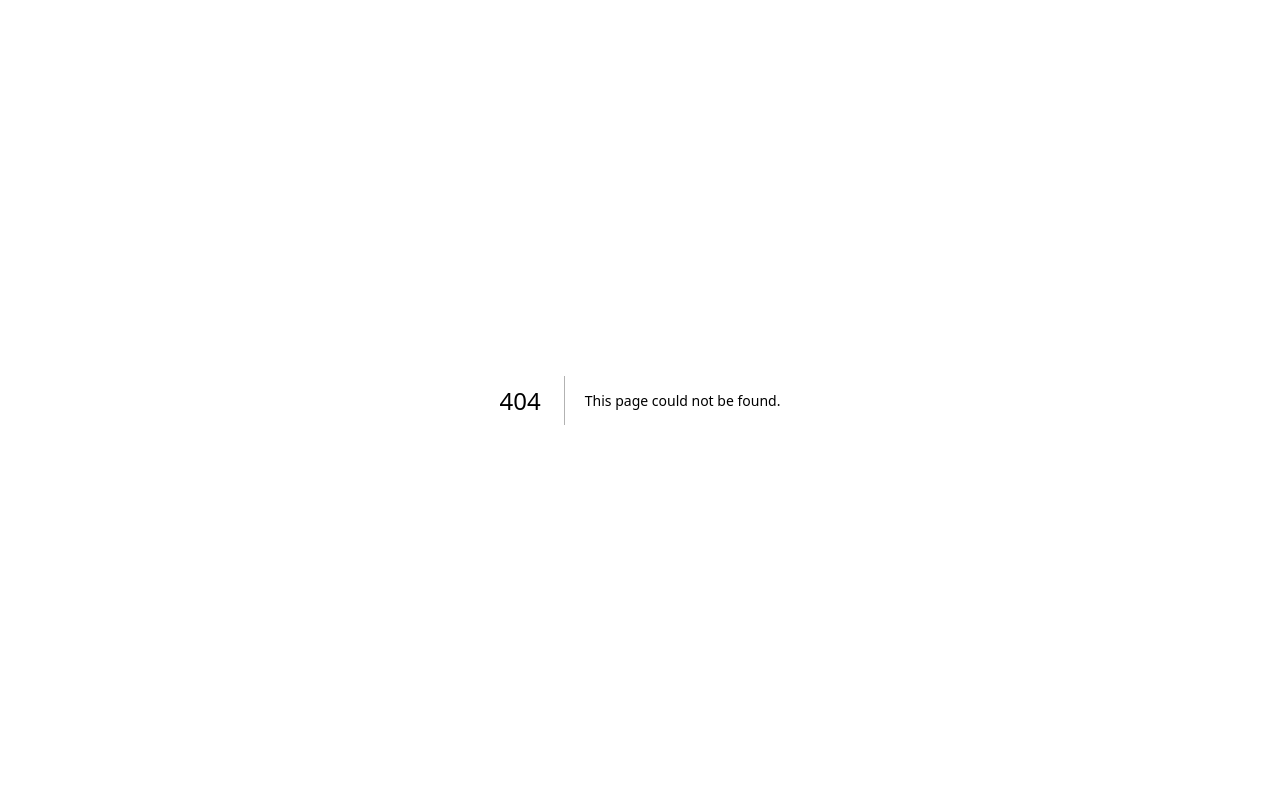
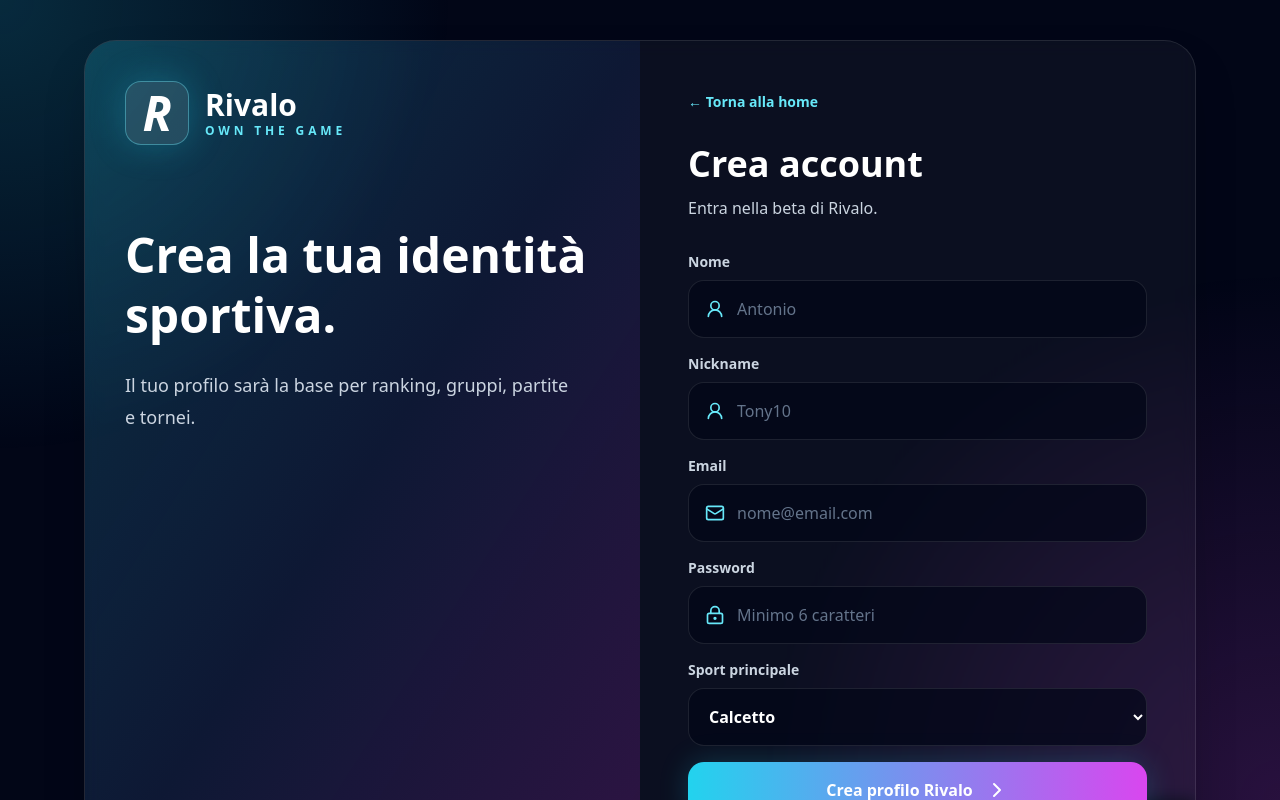
Before and after one commit to RivaloApp/rivalo-app, a Next.js app: page /login/signup in a window 1280 px wide. Before the commit this address had no page. Shown: the top 800 px of the page. Built offline with nearby package versions, Linux system fonts and the light colour scheme.

Commit message:
Create page.tsx

```diff
--- /dev/null
+++ b/app/login/signup/page.tsx
@@ -0,0 +1,124 @@
+"use client";
+
+import { useState } from "react";
+import Link from "next/link";
+import { createUserWithEmailAndPassword, updateProfile } from "firebase/auth";
+import { doc, serverTimestamp, setDoc } from "firebase/firestore";
+import { auth, db } from "@/lib/firebase";
+import { ChevronRight, LockKeyhole, Mail, UserRound } from "lucide-react";
+
+export default function SignupPage() {
+  const [name, setName] = useState("");
+  const [nickname, setNickname] = useState("");
+  const [email, setEmail] = useState("");
+  const [password, setPassword] = useState("");
+  const [sport, setSport] = useState("calcetto");
+  const [error, setError] = useState("");
+  const [loading, setLoading] = useState(false);
+
+  async function handleSignup(e: React.FormEvent) {
+    e.preventDefault();
+    setError("");
+    setLoading(true);
+
+    try {
+      const result = await createUserWithEmailAndPassword(auth, email, password);
+      await updateProfile(result.user, { displayName: name });
+
+      await setDoc(doc(db, "users", result.user.uid), {
+        uid: result.user.uid,
+        name,
+        nickname,
+        email,
+        mainSport: sport,
+        role: "Player",
+        rivalScore: 50,
+        level: 1,
+        xp: 0,
+        wins: 0,
+        losses: 0,
+        mvp: 0,
+        createdAt: serverTimestamp(),
+      });
+
+      window.location.href = "/dashboard";
+    } catch {
+      setError("Registrazione non riuscita. Controlla email e password.");
+    } finally {
+      setLoading(false);
+    }
+  }
+
+  return (
+    <main className="min-h-screen bg-[#020617] text-white">
+      <div className="pointer-events-none fixed inset-0 bg-[radial-gradient(circle_at_top_left,rgba(34,211,238,.18),transparent_30%),radial-gradient(circle_at_bottom_right,rgba(217,70,239,.18),transparent_35%)]" />
+
+      <section className="relative z-10 mx-auto flex min-h-screen max-w-6xl items-center justify-center px-5 py-10">
+        <div className="grid w-full overflow-hidden rounded-[2rem] border border-white/10 bg-white/[.04] shadow-2xl backdrop-blur lg:grid-cols-2">
+          <div className="hidden bg-gradient-to-br from-cyan-500/20 via-blue-600/10 to-fuchsia-600/20 p-10 lg:block">
+            <Link href="/" className="inline-flex items-center gap-4">
+              <div className="flex h-16 w-16 items-center justify-center rounded-2xl border border-cyan-300/40 bg-white/10 text-5xl font-black italic shadow-[0_0_35px_rgba(34,211,238,.25)]">R</div>
+              <div>
+                <div className="text-3xl font-black">Rivalo</div>
+                <div className="text-xs font-black tracking-[.32em] text-cyan-300">OWN THE GAME</div>
+              </div>
+            </Link>
+
+            <div className="mt-20">
+              <div className="text-5xl font-black leading-tight">Crea la tua identità sportiva.</div>
+              <p className="mt-6 max-w-md text-lg leading-8 text-slate-300">
+                Il tuo profilo sarà la base per ranking, gruppi, partite e tornei.
+              </p>
+            </div>
+          </div>
+
+          <div className="p-8 sm:p-12">
+            <Link href="/" className="mb-8 inline-block text-sm font-bold text-cyan-300">← Torna alla home</Link>
+
+            <h1 className="text-4xl font-black">Crea account</h1>
+            <p className="mt-3 text-slate-300">Entra nella beta di Rivalo.</p>
+
+            <form onSubmit={handleSignup} className="mt-8 space-y-4">
+              <Input icon={<UserRound size={20} />} label="Nome" value={name} setValue={setName} placeholder="Antonio" />
+              <Input icon={<UserRound size={20} />} label="Nickname" value={nickname} setValue={setNickname} placeholder="Tony10" />
+              <Input icon={<Mail size={20} />} label="Email" value={email} setValue={setEmail} placeholder="nome@email.com" type="email" />
+              <Input icon={<LockKeyhole size={20} />} label="Password" value={password} setValue={setPassword} placeholder="Minimo 6 caratteri" type="password" />
+
+              <label className="block">
+                <span className="mb-2 block text-sm font-bold text-slate-300">Sport principale</span>
+                <select value={sport} onChange={(e) => setSport(e.target.value)} className="w-full rounded-2xl border border-white/10 bg-[#020617]/70 px-4 py-4 font-bold outline-none">
+                  <option value="calcetto">Calcetto</option>
+                  <option value="padel">Padel</option>
+                  <option value="tennis">Tennis</option>
+                </select>
+              </label>
+
+              {error && <div className="rounded-2xl border border-red-400/30 bg-red-500/10 px-4 py-3 text-sm font-bold text-red-200">{error}</div>}
+
+              <button type="submit" disabled={loading} className="group flex w-full items-center justify-center gap-3 rounded-2xl bg-gradient-to-r from-cyan-400 to-fuchsia-500 px-6 py-4 font-black text-white shadow-[0_0_30px_rgba(34,211,238,.2)] disabled:opacity-60">
+                {loading ? "Creazione..." : "Crea profilo Rivalo"}
+                <ChevronRight className="transition group-hover:translate-x-1" />
+              </button>
+            </form>
+
+            <p className="mt-7 text-center text-sm text-slate-400">
+              Hai già un account? <Link href="/login" className="font-black text-cyan-300">Accedi</Link>
+            </p>
+          </div>
+        </div>
+      </section>
+    </main>
+  );
+}
+
+function Input({ icon, label, value, setValue, placeholder, type = "text" }: { icon: React.ReactNode; label: string; value: string; setValue: (value: string) => void; placeholder: string; type?: string }) {
+  return (
+    <label className="block">
+      <span className="mb-2 block text-sm font-bold text-slate-300">{label}</span>
+      <div className="flex items-center gap-3 rounded-2xl border border-white/10 bg-[#020617]/70 px-4 py-4">
+        <span className="text-cyan-300">{icon}</span>
+        <input type={type} required value={value} onChange={(e) => setValue(e.target.value)} className="w-full bg-transparent outline-none placeholder:text-slate-500" placeholder={placeholder} />
+      </div>
+    </label>
+  );
+}
```
